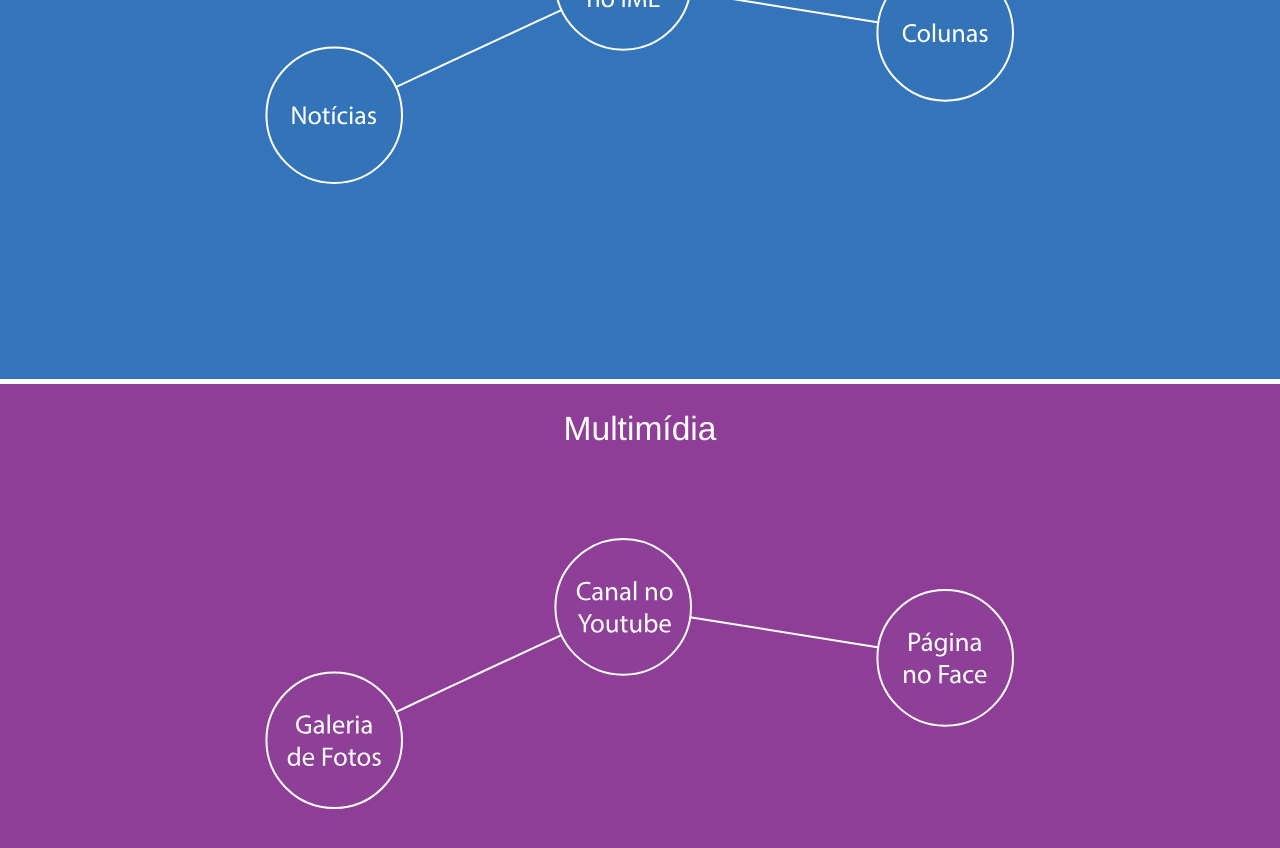
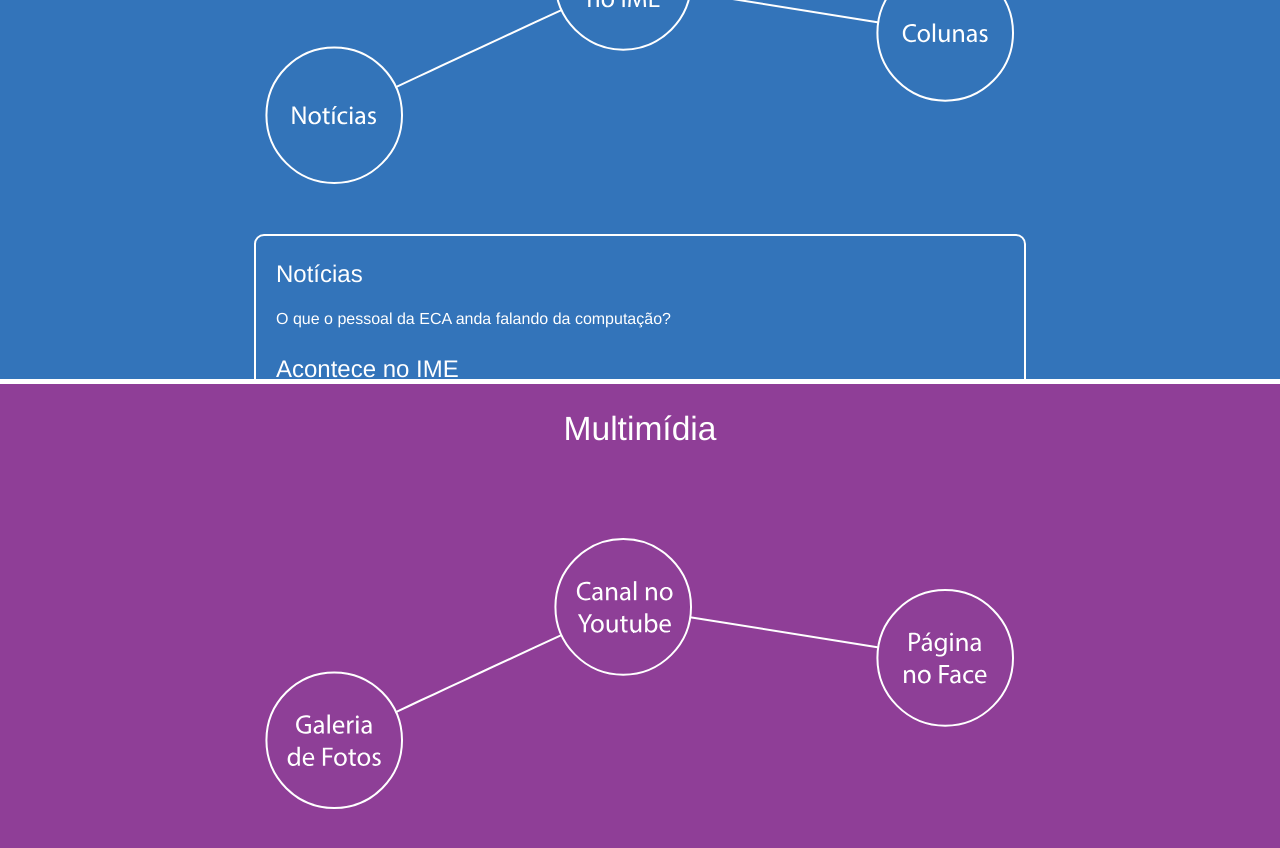
Before and after one commit to nathanPro/ApoioAoBCC, a Jekyll site: the page built from index.html, in a window 1280 px wide and 900 px high, scrolled down 1737 px. Shown: the top 848 px of the window. Built offline with Jekyll 4.4.1, drawn with Linux system fonts in a browser that asks for light colours.

Commit message:
Blog funcionando

```diff
--- a/index.html
+++ b/index.html
@@ -104,9 +104,9 @@
             <h1>Blog do Apoio</h1>
 
             <div class="grafo">
-                <a href="tccs.html"><div class="cover1 blog_cover" id="ga21"></div></a>
-                <a href="http://bcc.ime.usp.br/matrusp/"><div class="cover2 blog_cover" id="ga22"></div></a>
-                <a href="http://bcc.ime.usp.br/curriculo2016/opcao-curricular.html"><div class="cover3 blog_cover" id="ga23"></div></a>
+                <a href=""><div class="cover1 blog_cover" id="ga21"></div></a>
+                <a href="http://www.ime.usp.br/acontece"><div class="cover2 blog_cover" id="ga22"></div></a>
+                <a href=""><div class="cover3 blog_cover" id="ga23"></div></a>
                 <svg version="1.1" id="Layer_1" xmlns="http://www.w3.org/2000/svg" xmlns:xlink="http://www.w3.org/1999/xlink" x="0px" y="0px"
      width="768.631px" height="278px" viewBox="0 0 768.631 278" enable-background="new 0 0 768.631 278" xml:space="preserve">
 <circle fill="#3374B9" stroke="#FFFFFF" stroke-width="2" stroke-miterlimit="10" cx="78.22" cy="206.201" r="67.798"/>
@@ -211,6 +211,20 @@
 </g>
 </svg>
             </div>
+        <div class="descricao" id="da2">
+            <div id="d_news">
+                <h4>Notícias</h4>
+                <p>O que o pessoal da ECA anda falando da computação?</p>
+            </div>
+            <div id="d_acontece">
+                <h4>Acontece no IME</h4>
+                <p>O que o pessoal do IME anda falando da computação?</p>
+            </div>
+            <div id="d_colunas">
+                <h4>Colunas</h4>
+                <p>O que o pessoal do Apoio Ao BCC anda falando da computação?</p>
+            </div>
+        </div>
 
         </div>
         <div class="section" id="multimidia">
--- a/tricks.js
+++ b/tricks.js
@@ -14,6 +14,7 @@
     }, function(){
         $("#da3").fadeOut();
     });
+
     $("#ga11").hover(function(){
         $("#d_tccs").show();
         $("#d_matrusp").hide();
@@ -26,6 +27,7 @@
         $("#d_matrusp").show();
         $("#d_grade").hide();
     }, function(){
+        $("#d_matrusp".fadeOut());
     });
     $("#ga13").hover(function(){
         $("#d_tccs").hide();
@@ -34,4 +36,26 @@
     }, function(){
         $("#d_grade").fadeOut();
     });
+
+    $("#ga21").hover(function(){
+        $("#d_news").show();
+        $("#d_acontece").hide();
+        $("#d_colunas").hide();
+    }, function(){
+        $("#d_news").fadeOut();
+    });
+    $("#ga22").hover(function(){
+        $("#d_news").hide();
+        $("#d_acontece").show();
+        $("#d_colunas").hide();
+    }, function(){
+        $("#d_acontece").fadeOut();
+    });
+    $("#ga23").hover(function(){
+        $("#d_news").hide();
+        $("#d_acontece").hide();
+        $("#d_colunas").show();
+    }, function(){
+        $("#d_colunas").fadeOut();
+    });
 });
```
